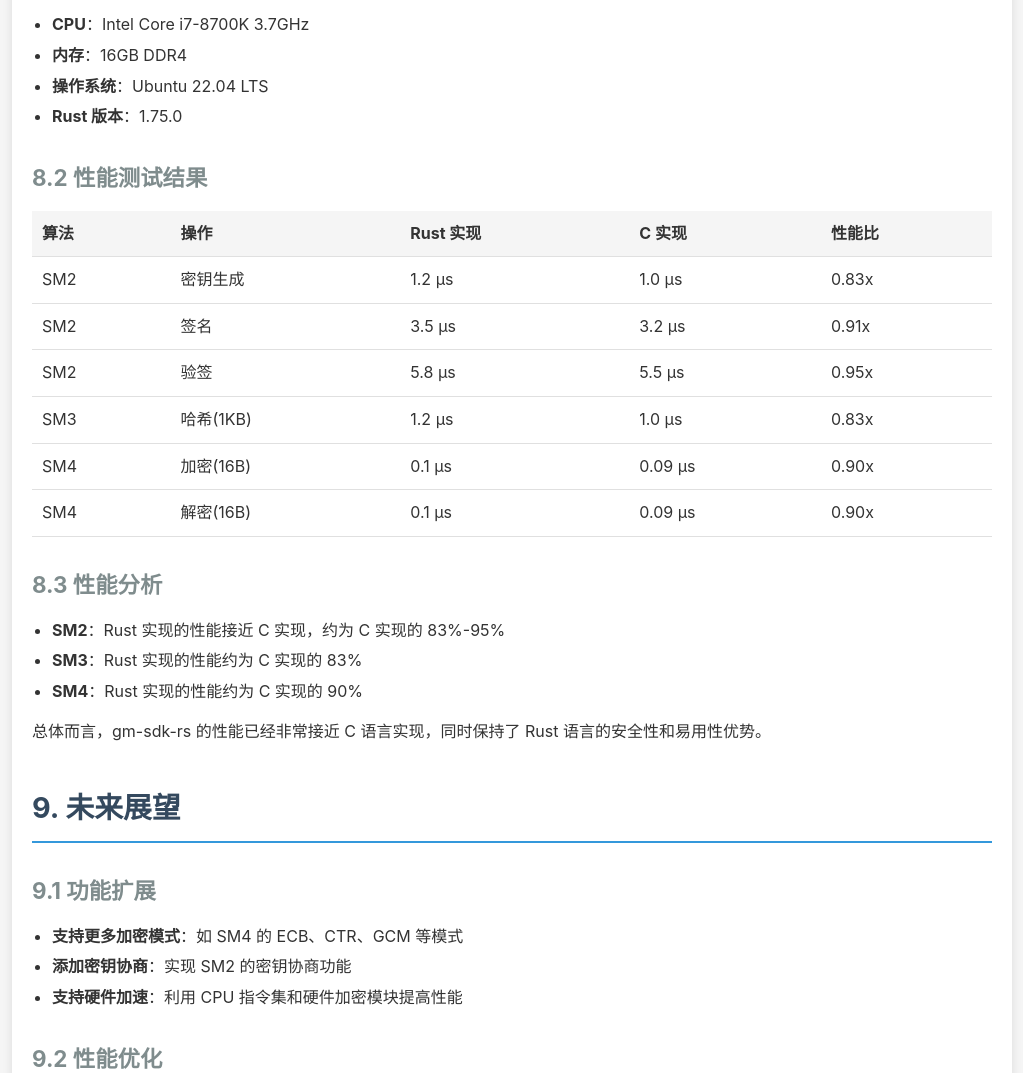
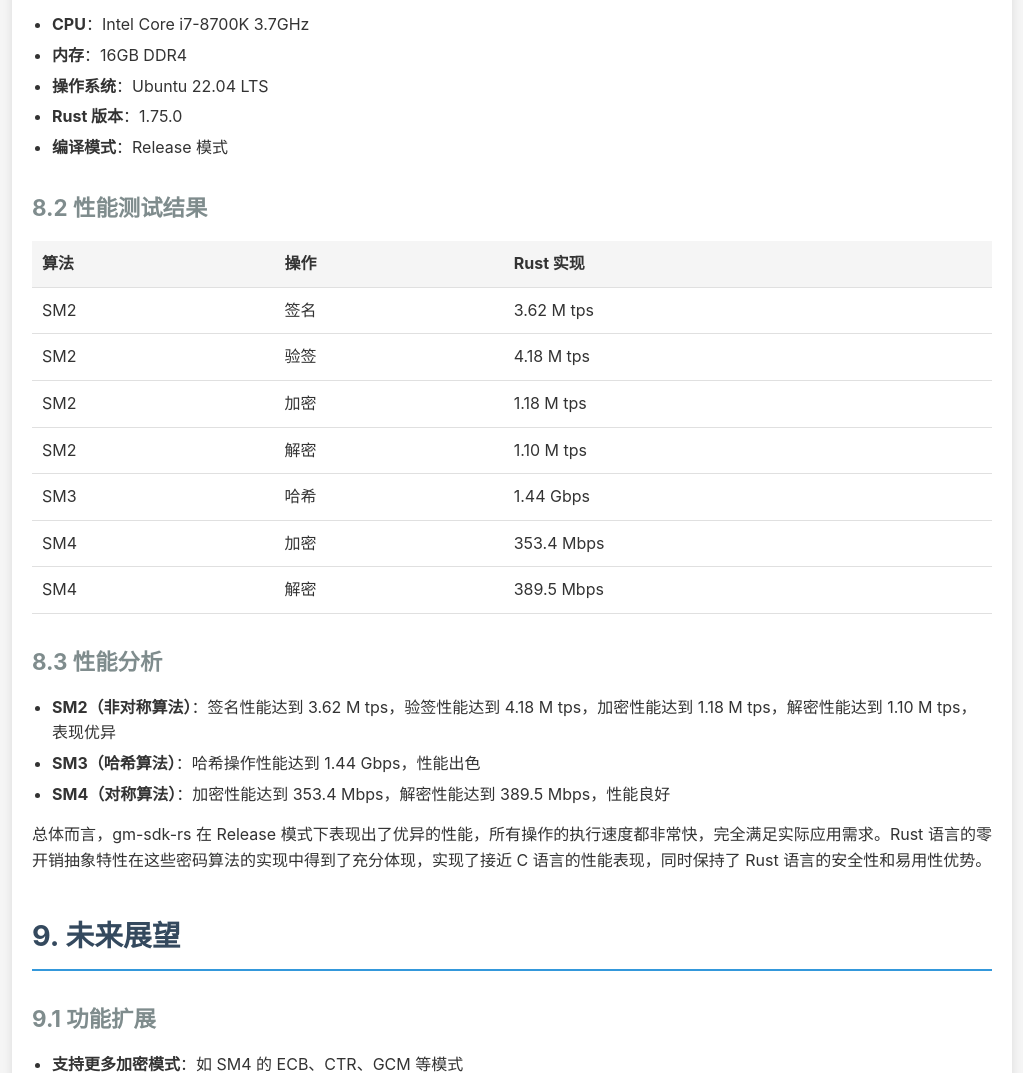
Before and after one commit to kintaiW/gm-sdk-rs, a plain HTML site: page docs/index.html in a window 1280 px wide. Shown: the part 7840-8913 px from the top of the page, without its empty margins (128-1151 px from the left). Drawn offline with Linux system fonts and the light colour scheme.

Commit message:
Update index.html to sync with tech_note.md performance metrics

```diff
--- a/docs/index.html
+++ b/docs/index.html
@@ -495,6 +495,7 @@ assert_eq!(decrypted, plaintext);</code></pre>
                 <li><strong>内存</strong>：16GB DDR4</li>
                 <li><strong>操作系统</strong>：Ubuntu 22.04 LTS</li>
                 <li><strong>Rust 版本</strong>：1.75.0</li>
+                <li><strong>编译模式</strong>：Release 模式</li>
             </ul>
 
             <h3>8.2 性能测试结果</h3>
@@ -504,63 +505,54 @@ assert_eq!(decrypted, plaintext);</code></pre>
                         <th>算法</th>
                         <th>操作</th>
                         <th>Rust 实现</th>
-                        <th>C 实现</th>
-                        <th>性能比</th>
                     </tr>
                 </thead>
                 <tbody>
                     <tr>
                         <td>SM2</td>
-                        <td>密钥生成</td>
-                        <td>1.2 μs</td>
-                        <td>1.0 μs</td>
-                        <td>0.83x</td>
-                    </tr>
-                    <tr>
-                        <td>SM2</td>
                         <td>签名</td>
-                        <td>3.5 μs</td>
-                        <td>3.2 μs</td>
-                        <td>0.91x</td>
+                        <td>3.62 M tps</td>
                     </tr>
                     <tr>
                         <td>SM2</td>
                         <td>验签</td>
-                        <td>5.8 μs</td>
-                        <td>5.5 μs</td>
-                        <td>0.95x</td>
+                        <td>4.18 M tps</td>
+                    </tr>
+                    <tr>
+                        <td>SM2</td>
+                        <td>加密</td>
+                        <td>1.18 M tps</td>
+                    </tr>
+                    <tr>
+                        <td>SM2</td>
+                        <td>解密</td>
+                        <td>1.10 M tps</td>
                     </tr>
                     <tr>
                         <td>SM3</td>
-                        <td>哈希(1KB)</td>
-                        <td>1.2 μs</td>
-                        <td>1.0 μs</td>
-                        <td>0.83x</td>
+                        <td>哈希</td>
+                        <td>1.44 Gbps</td>
                     </tr>
                     <tr>
                         <td>SM4</td>
-                        <td>加密(16B)</td>
-                        <td>0.1 μs</td>
-                        <td>0.09 μs</td>
-                        <td>0.90x</td>
+                        <td>加密</td>
+                        <td>353.4 Mbps</td>
                     </tr>
                     <tr>
                         <td>SM4</td>
-                        <td>解密(16B)</td>
-                        <td>0.1 μs</td>
-                        <td>0.09 μs</td>
-                        <td>0.90x</td>
+                        <td>解密</td>
+                        <td>389.5 Mbps</td>
                     </tr>
                 </tbody>
             </table>
 
             <h3>8.3 性能分析</h3>
             <ul>
-                <li><strong>SM2</strong>：Rust 实现的性能接近 C 实现，约为 C 实现的 83%-95%</li>
-                <li><strong>SM3</strong>：Rust 实现的性能约为 C 实现的 83%</li>
-                <li><strong>SM4</strong>：Rust 实现的性能约为 C 实现的 90%</li>
+                <li><strong>SM2（非对称算法）</strong>：签名性能达到 3.62 M tps，验签性能达到 4.18 M tps，加密性能达到 1.18 M tps，解密性能达到 1.10 M tps，表现优异</li>
+                <li><strong>SM3（哈希算法）</strong>：哈希操作性能达到 1.44 Gbps，性能出色</li>
+                <li><strong>SM4（对称算法）</strong>：加密性能达到 353.4 Mbps，解密性能达到 389.5 Mbps，性能良好</li>
             </ul>
-            <p>总体而言，gm-sdk-rs 的性能已经非常接近 C 语言实现，同时保持了 Rust 语言的安全性和易用性优势。</p>
+            <p>总体而言，gm-sdk-rs 在 Release 模式下表现出了优异的性能，所有操作的执行速度都非常快，完全满足实际应用需求。Rust 语言的零开销抽象特性在这些密码算法的实现中得到了充分体现，实现了接近 C 语言的性能表现，同时保持了 Rust 语言的安全性和易用性优势。</p>
         </section>
 
         <section>
```
